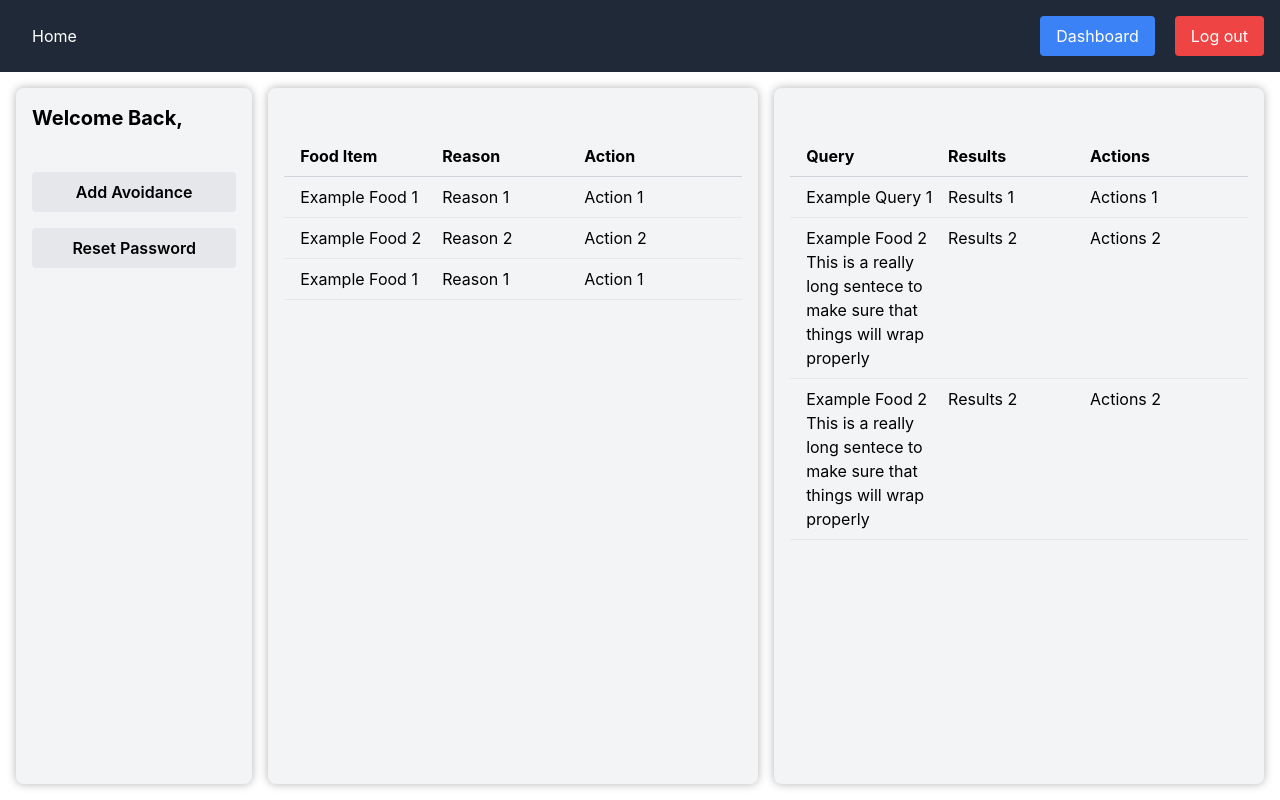
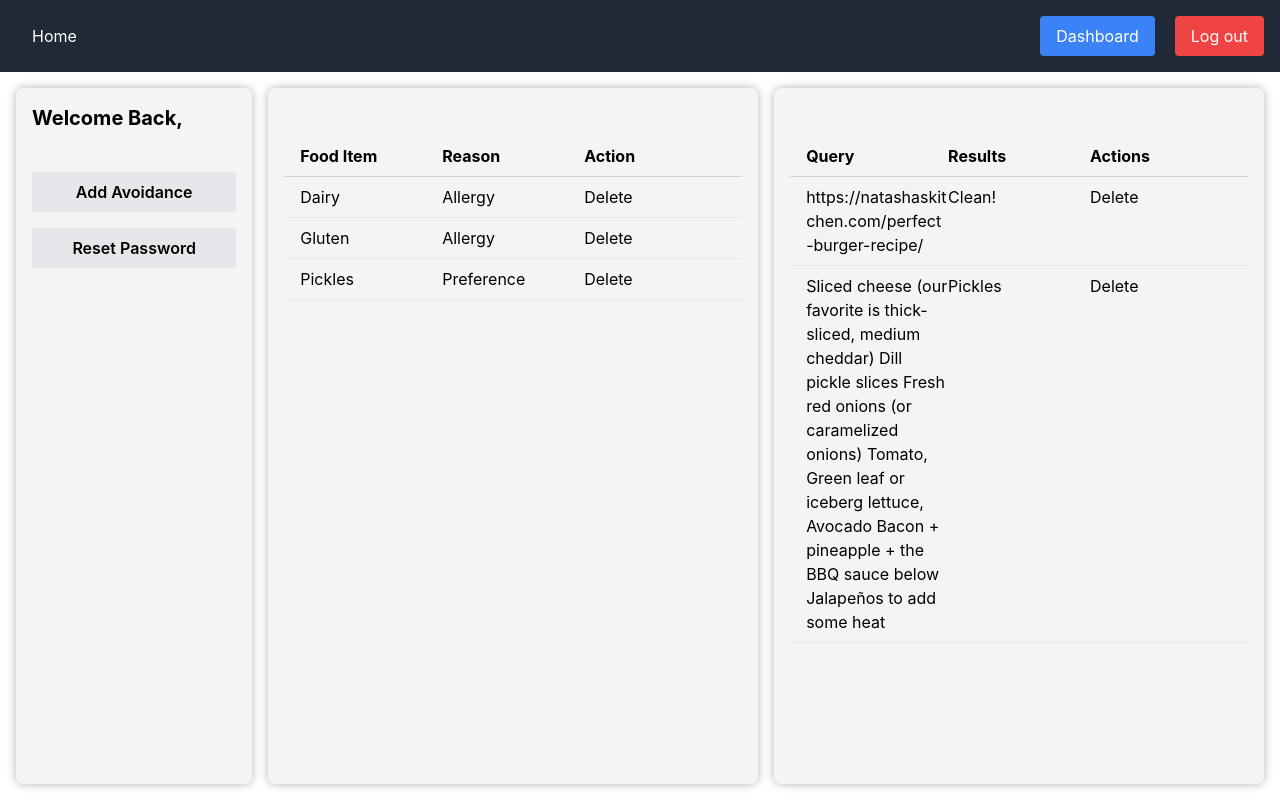
Before and after one commit to daeyongJung1/CSE5914-SU24-Elasticsearch-Project, a React (Create React App) app in the folder elasticsearch-frontend/: page /dashboard in a window 1280 px wide. Built offline with nearby package versions, Linux system fonts and the light colour scheme.

Commit message:
Updated demo data, fixed error

```diff
--- a/elasticsearch-frontend/src/Pages/Dashboard.jsx
+++ b/elasticsearch-frontend/src/Pages/Dashboard.jsx
@@ -11,15 +11,23 @@ const Dashboard = () => {
 
     // Sample data arrays
     const foodData = [
-        { foodItem: 'Example Food 1', reason: 'Reason 1', action: 'Action 1' },
-        { foodItem: 'Example Food 2', reason: 'Reason 2', action: 'Action 2' },
-        { foodItem: 'Example Food 1', reason: 'Reason 1', action: 'Action 1' },
+        { foodItem: 'Dairy', reason: 'Allergy', action: 'Delete' },
+        { foodItem: 'Gluten', reason: 'Allergy', action: 'Delete' },
+        { foodItem: 'Pickles', reason: 'Preference', action: 'Delete' },
     ];
 
     const queryData = [
-        { query: 'Example Query 1', results: 'Results 1', actions: 'Actions 1' },
-        { query: 'Example Food 2 This is a really long sentece to make sure that things will wrap properly', results: 'Results 2', actions: 'Actions 2' },
-        { query: 'Example Food 2 This is a really long sentece to make sure that things will wrap properly', results: 'Results 2', actions: 'Actions 2' },
+        { query: 'https://natashaskitchen.com/perfect-burger-recipe/', results: 'Clean!', actions: 'Delete' },
+        {
+            query: `Sliced cheese (our favorite is thick-sliced, medium cheddar)
+                    Dill pickle slices
+                    Fresh red onions (or caramelized onions)
+                    Tomato,
+                    Green leaf or iceberg lettuce,
+                    Avocado
+                    Bacon + pineapple + the BBQ sauce below
+                    Jalapeños to add some heat `, results: 'Pickles', actions: 'Delete'
+        },
     ];
 
     return (
--- a/elasticsearch-frontend/src/Pages/Home.jsx
+++ b/elasticsearch-frontend/src/Pages/Home.jsx
@@ -7,7 +7,7 @@ export default function Home() {
     // 'text' or 'link'
     const [inputType, setInputType] = useState('link');
     const [userInput, setUserInput] = useState(null);
-    const [userPreferences, setUserPreferences] = useState(null)
+    const [userPreferences, setUserPreferences] = useState([])
 
     const [showModal, setShowModal] = useState(false);
 
```
